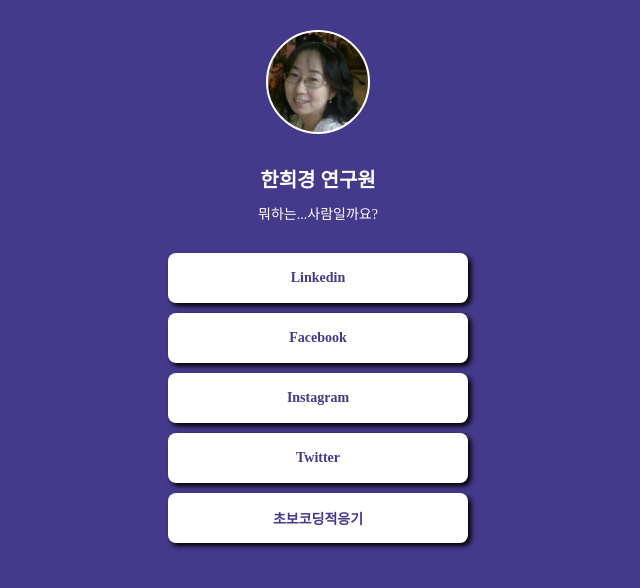
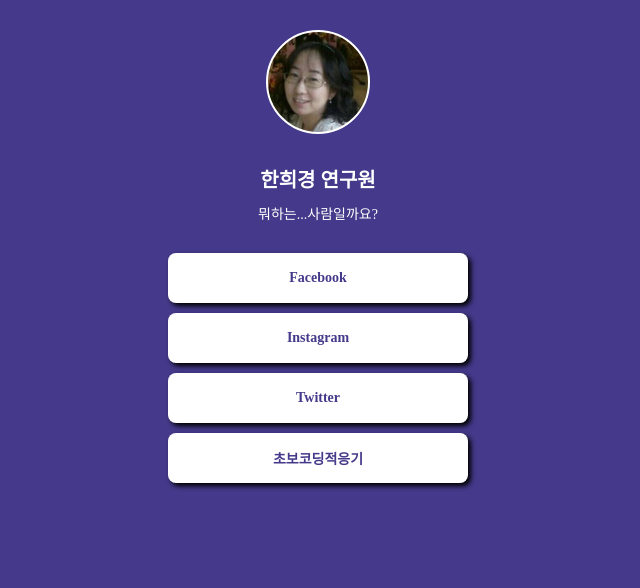
Before and after one commit to winsca-Han/mypage, a plain HTML site: page index.html in a window 1280 px wide. Shown: the whole page, without its empty margins (322-962 px from the left). Drawn offline with Linux system fonts and the light colour scheme; a web font is replaced by a local one.

Commit message:
Update index.html

```diff
--- a/index.html
+++ b/index.html
@@ -76,7 +76,6 @@
             <div class="profile"></div>
             <h1 class="main">한희경 연구원</h1>
             <p class="sub">뭐하는...사람일까요?</p>
-            <a target="_blank" href="www.linkedin.com/in/hee-kyung-han-6649bb241">Linkedin</a>
             <a target="_blank" href="https://www.facebook.com/winsca">Facebook</a>
             <a target="_blank" href="https://www.instagram.com/winsca_hk/">Instagram</a>
             <a target="_blank" href="https://twitter.com/WINSCALIFE">Twitter</a>
```
